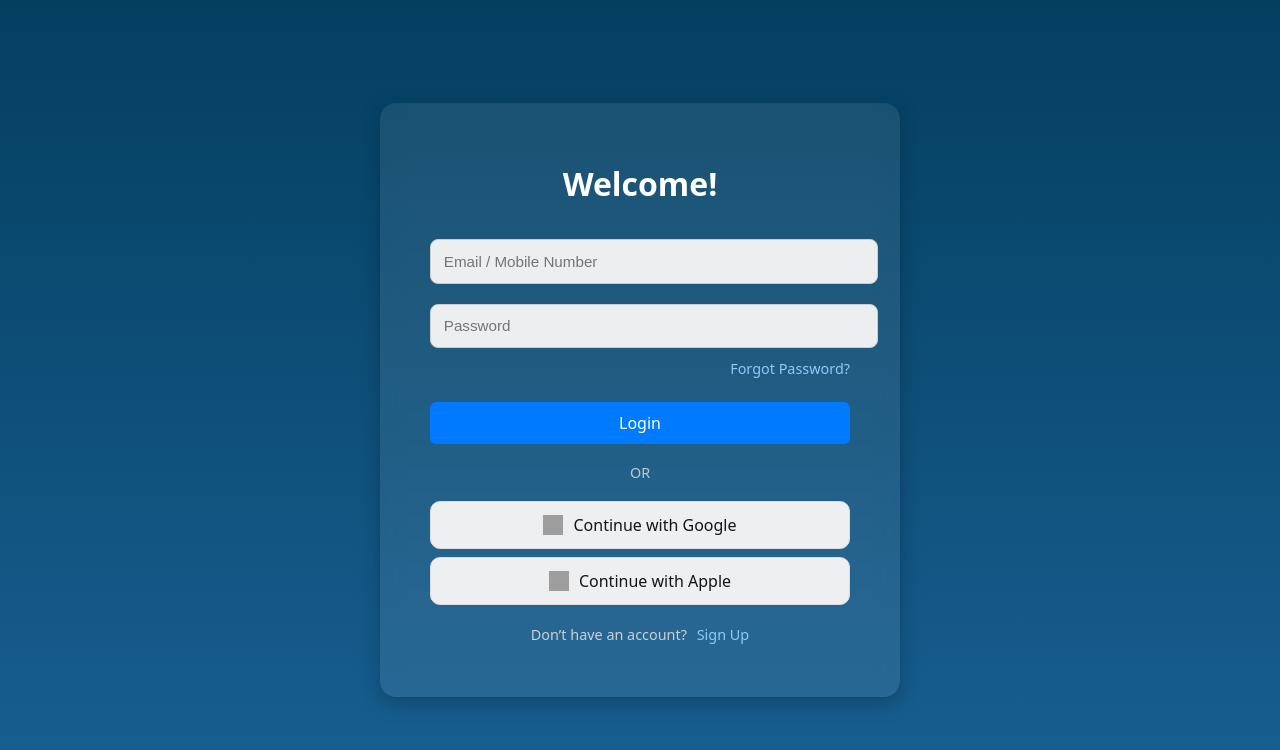
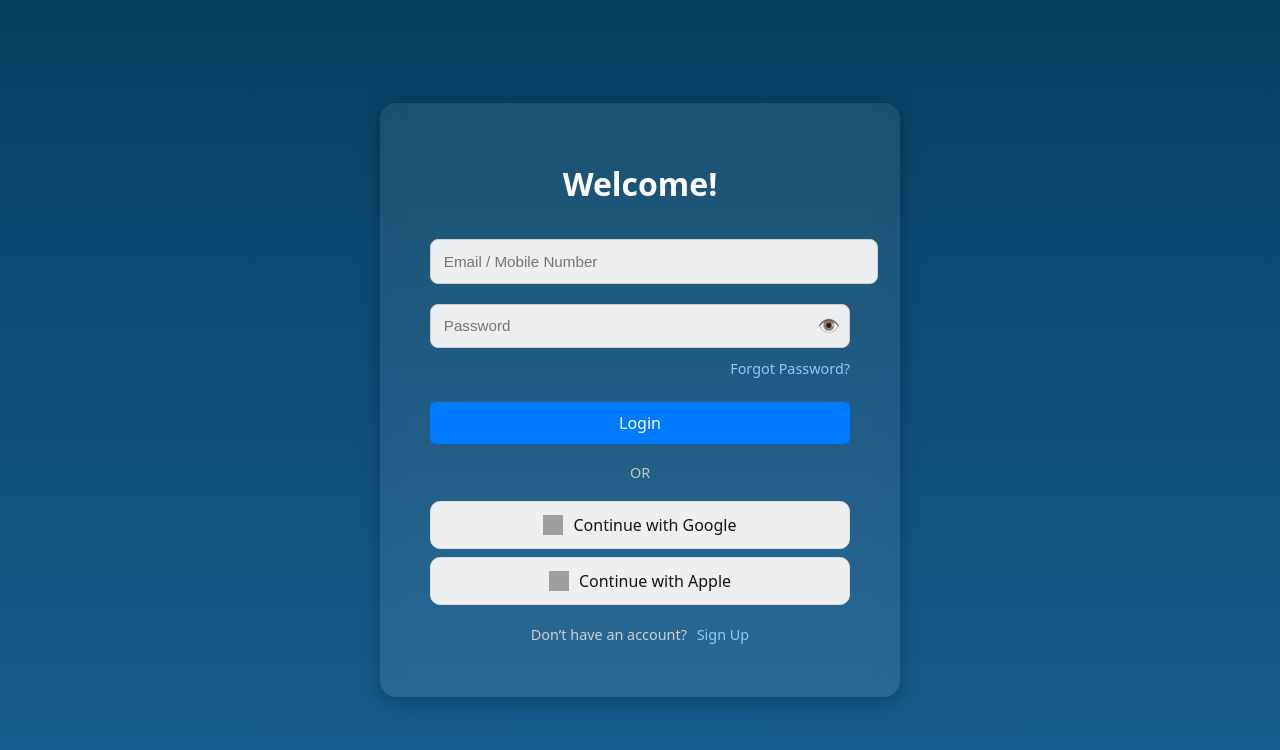
Before and after one commit to hrshivawfh-droid/Charginguu, a React app in the folder frontend/: page /login in a window 1280 px wide. Shown: the top 750 px of the page. Built offline with nearby package versions, Linux system fonts and the light colour scheme; grey boxes are pictures that could not be loaded; the HTML template or start-up script is replaced by a standard one.

Commit message:
Update Login.jsx

```diff
--- a/frontend/src/Login.jsx
+++ b/frontend/src/Login.jsx
@@ -8,6 +8,7 @@
   const [email, setEmail] = useState("");
   const [password, setPassword] = useState("");
   const [error, setError] = useState("");
+  const [showPassword, setShowPassword] = useState(false); // 👁️ added toggle state
 
   // ✅ Password validation function
   const validatePassword = (password) => {
@@ -20,7 +21,6 @@
   const handleLogin = (e) => {
     e.preventDefault();
 
-    // Check password validation
     if (!validatePassword(password)) {
       setError(
         "Password must be at least 8 characters long, contain at least one uppercase, one lowercase, one number, and one special character."
@@ -28,7 +28,7 @@
       return;
     }
 
-    // Just simulate login — front-end only
+    // Frontend simulated login
     if (email === "user@test.com") {
       navigate("/home");
     } else if (email === "host@test.com") {
@@ -59,8 +59,10 @@
               required
             />
 
+            {/* ✅ Password Input with Eye Icon */}
+            <div className="password-field">
               <input
-              type="password"
+                type={showPassword ? "text" : "password"}
                 placeholder="Password"
                 value={password}
                 onChange={(e) => {
@@ -69,6 +71,14 @@
                 }}
                 required
               />
+              <span
+                className="eye-icon"
+                onClick={() => setShowPassword(!showPassword)}
+                title={showPassword ? "Hide Password" : "Show Password"}
+              >
+                👁️
+              </span>
+            </div>
 
             {/* ✅ Show password validation error */}
             {error && <p className="error-text">{error}</p>}
```
Lines whose indentation alone changed are shown as unchanged.
